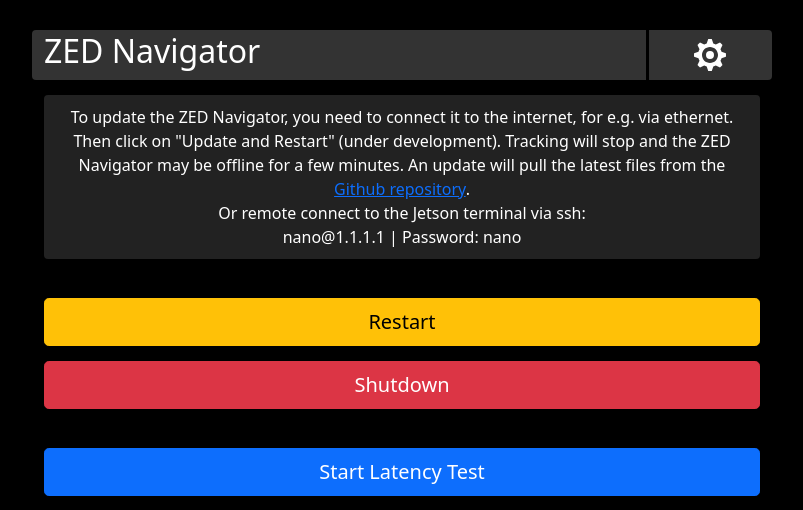
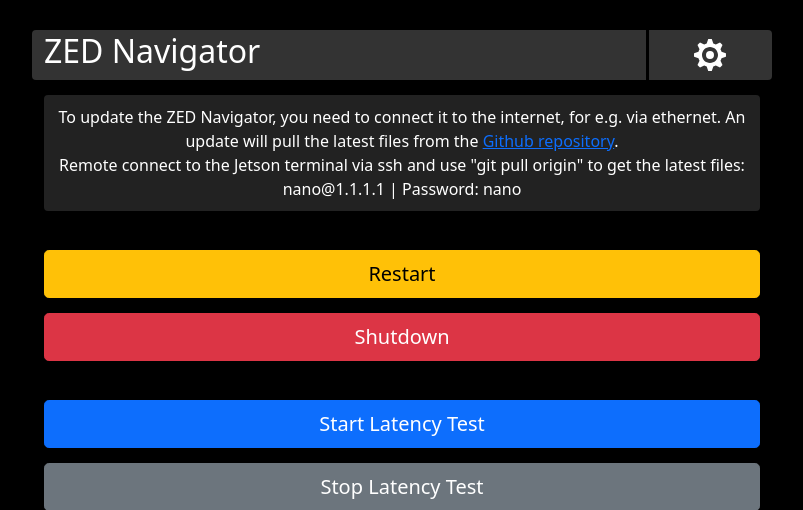
Before and after one commit to b-state/camtrack, a Flask app: page /settings in a window 1280 px wide. Shown: the top 510 px of the page, without its empty margins (238-1041 px from the left). Run offline with Flask 2, Linux system fonts and the light colour scheme; parts of the project's set-up code (start-up, migrations or seed data) failed here and were passed over; some libraries are stand-ins or nearby versions.

Commit message:
added infos to readme and settings

```diff
--- a/templates/settings.html
+++ b/templates/settings.html
@@ -3,7 +3,9 @@
 
 <!-- Site description -->
 <div class="text-center text-white content-box rounded-2 ">
-    To update the ZED Navigator, you need to connect it to the internet, for e.g. via ethernet. Then click on "Update and Restart" (under development). Tracking will stop and the ZED Navigator may be offline for a few minutes. An update will pull the latest files from the <a href="https://github.com/philippbenner/camtrack" target="_blank">Github repository</a>.<br> Or remote connect to the Jetson terminal via ssh:<br> nano@1.1.1.1 | Password: nano
+    To update the ZED Navigator, you need to connect it to the internet, for e.g. via ethernet.
+    An update will pull the latest files from the <a href="https://github.com/philippbenner/camtrack" target="_blank">Github repository</a>.<br>
+    Remote connect to the Jetson terminal via ssh and use "git pull origin" to get the latest files:<br> nano@1.1.1.1 | Password: nano
 </div>
 <br>
 
```
Also changed, not shown: README.md.
